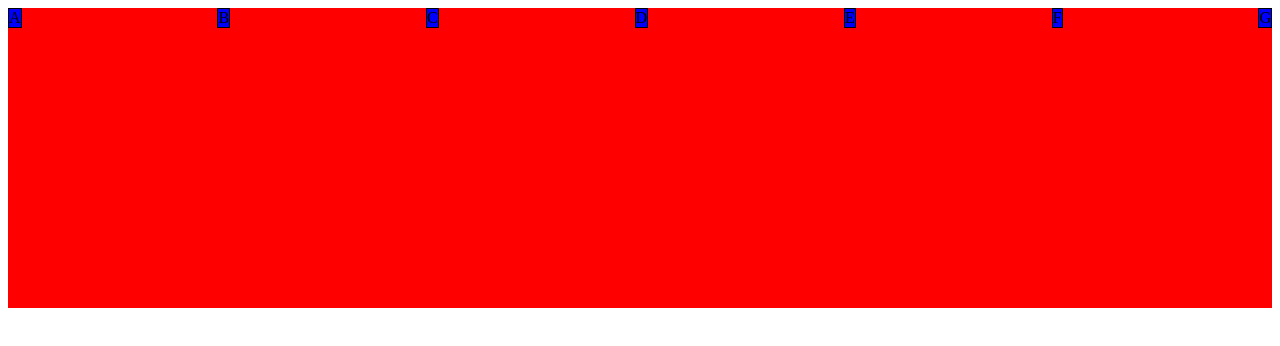
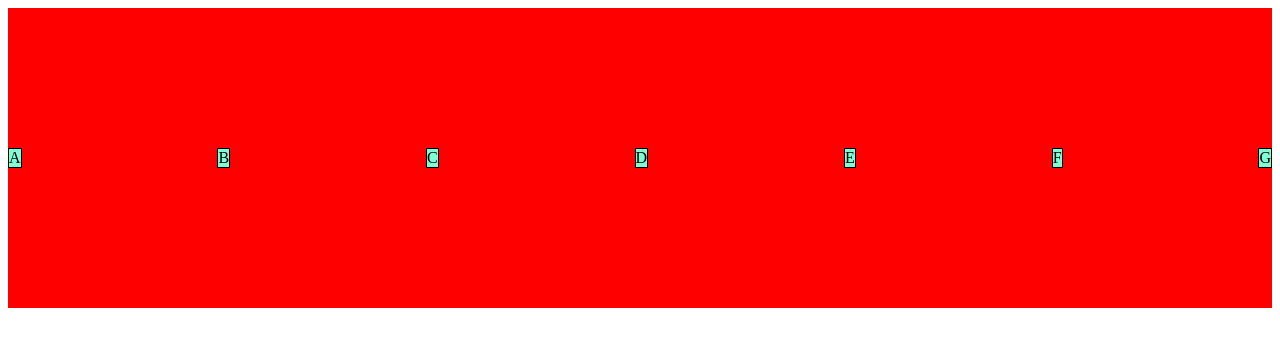
Before and after one commit to Kaioarrud/htmL-csS, a plain HTML site: page Exercicios/ex0027/flexbox -04/index.html in a window 1280 px wide. Drawn offline with Linux system fonts and the light colour scheme.

Commit message:
Estudando flexbox

```diff
--- a/Exercicios/ex0027/flexbox -04/index.html
+++ b/Exercicios/ex0027/flexbox -04/index.html
@@ -11,12 +11,12 @@
         height: 300px;
         flex-flow: row nowrap;
         justify-content: space-between;
-        align-items: flex-start;
+        align-items: center;
       }
       div.item {
-        background-color: blue;
+        background-color: aquamarine;
         border: 1px solid black;
-        align-items: center;
+
       }
     </style>
 </head>
```
